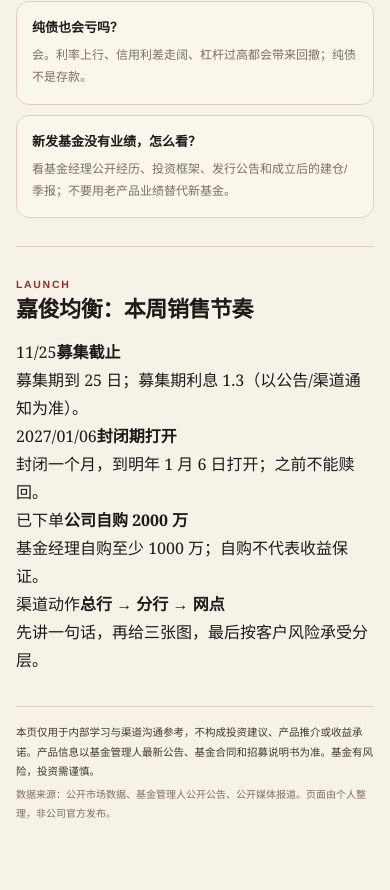
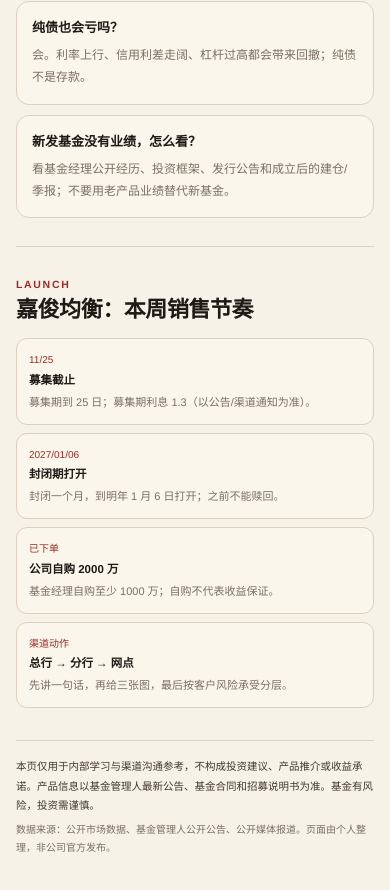
Before and after one commit to Evoliu07/dfh-wm-brief, a plain HTML site: page index.html in a window 390 px wide. Shown: the part 7088-7978 px from the top of the page. Before the commit the page ends 7953 px from the top, so only its background shows below. Drawn offline with Linux system fonts and the light colour scheme.

Commit message:
style: 产品链接与销售节奏

```diff
--- a/styles.css
+++ b/styles.css
@@ -139,6 +139,12 @@ h1{font-size:46px;line-height:1.3;letter-spacing:-.03em;font-weight:600;margin:1
 .product-script span{display:block;font-size:9px;color:var(--green);margin-bottom:3px;letter-spacing:.04em}
 .product-why{font-family:var(--font-d);font-size:10.5px;line-height:1.8;color:var(--muted);margin:-2px 0 10px;padding:8px 10px;border:1px dashed var(--line);border-radius:8px}
 .product-why span{display:block;font-size:9px;color:var(--gold);margin-bottom:2px;letter-spacing:.04em}
+.product-link{display:inline-block;margin-top:10px;padding-top:8px;border-top:1px solid var(--line);font-family:var(--font-d);font-size:10.5px;color:var(--red)}
+.launch-grid{display:grid;grid-template-columns:repeat(4,1fr);gap:8px}
+.launch-card{border:1px solid var(--line);border-radius:11px;background:rgba(255,250,240,.6);padding:12px}
+.launch-card span{display:block;font-family:var(--font-d);font-size:10px;color:var(--red)}
+.launch-card b{display:block;font-family:var(--font-d);font-size:11.5px;line-height:1.55;margin-top:3px}
+.launch-card p{font-family:var(--font-d);font-size:9.5px;line-height:1.75;color:var(--muted);margin-top:3px}
 .fit-grid{display:grid;grid-template-columns:1fr 1fr;gap:9px}
 .fit-box{border-top:1px dashed var(--line);padding-top:9px}
 .fit-box span{display:block;font-family:var(--font-d);font-size:9.5px;color:var(--muted);margin-bottom:4px}
@@ -179,6 +185,7 @@ h1{font-size:46px;line-height:1.3;letter-spacing:-.03em;font-weight:600;margin:1
   .talk-grid{grid-template-columns:1fr}
   .opening-grid{grid-template-columns:1fr}
   .evidence-grid{grid-template-columns:1fr 1fr}
+  .launch-grid{grid-template-columns:1fr 1fr}
   .confidence{grid-template-columns:1fr}
   .confidence-steps{grid-template-columns:1fr 1fr}
   .stat-strip{grid-template-columns:1fr 1fr}
@@ -230,6 +237,9 @@ h1{font-size:46px;line-height:1.3;letter-spacing:-.03em;font-weight:600;margin:1
   .evidence-card p{font-size:11px}
   .evidence-card em{font-size:10.5px}
   .product-why{font-size:11.5px}
+  .product-link{font-size:12px}
+  .launch-grid{grid-template-columns:1fr}
+  .launch-card p{font-size:11px}
   .manager p{font-size:12px}
   .qa h3{font-size:13px}
   .qa p{font-size:12px}
```
